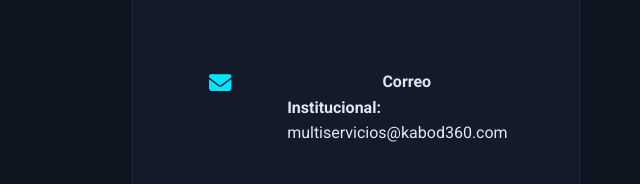
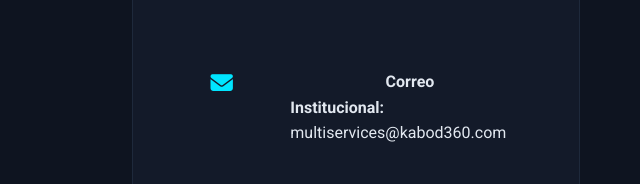
Before and after one commit to lleonardoep/multiserviceskabod360, a plain HTML site: page index.html in a window 1280 px wide. Shown: the part 5560-5744 px from the top of the page, 640-1280 px from the left. Drawn offline with Linux system fonts and the light colour scheme; a script that the page names is missing.

Commit message:
Update index.html

```diff
--- a/index.html
+++ b/index.html
@@ -144,7 +144,7 @@
                       <i class="fas fa-envelope"></i>
                          <div>
                            <strong>Correo Institucional:</strong>
-                           <p>multiservicios@kabod360.com</p>
+                           <p>multiservices@kabod360.com</p>
                            <form action="https://formspree.io/f/xyeyvqle" method="POST" style="margin-top: 15px; display: flex; flex-direction: column; gap: 10px; max-width: 400px;">
                                 <input type="text" name="nombre" placeholder="Tu Nombre completo" required style="padding: 10px; border: 1px solid #ccc; border-radius: 4px;">
                                 <input type="email" name="email" placeholder="Tu Correo de contacto" required style="padding: 10px; border: 1px solid #ccc; border-radius: 4px;">
```
